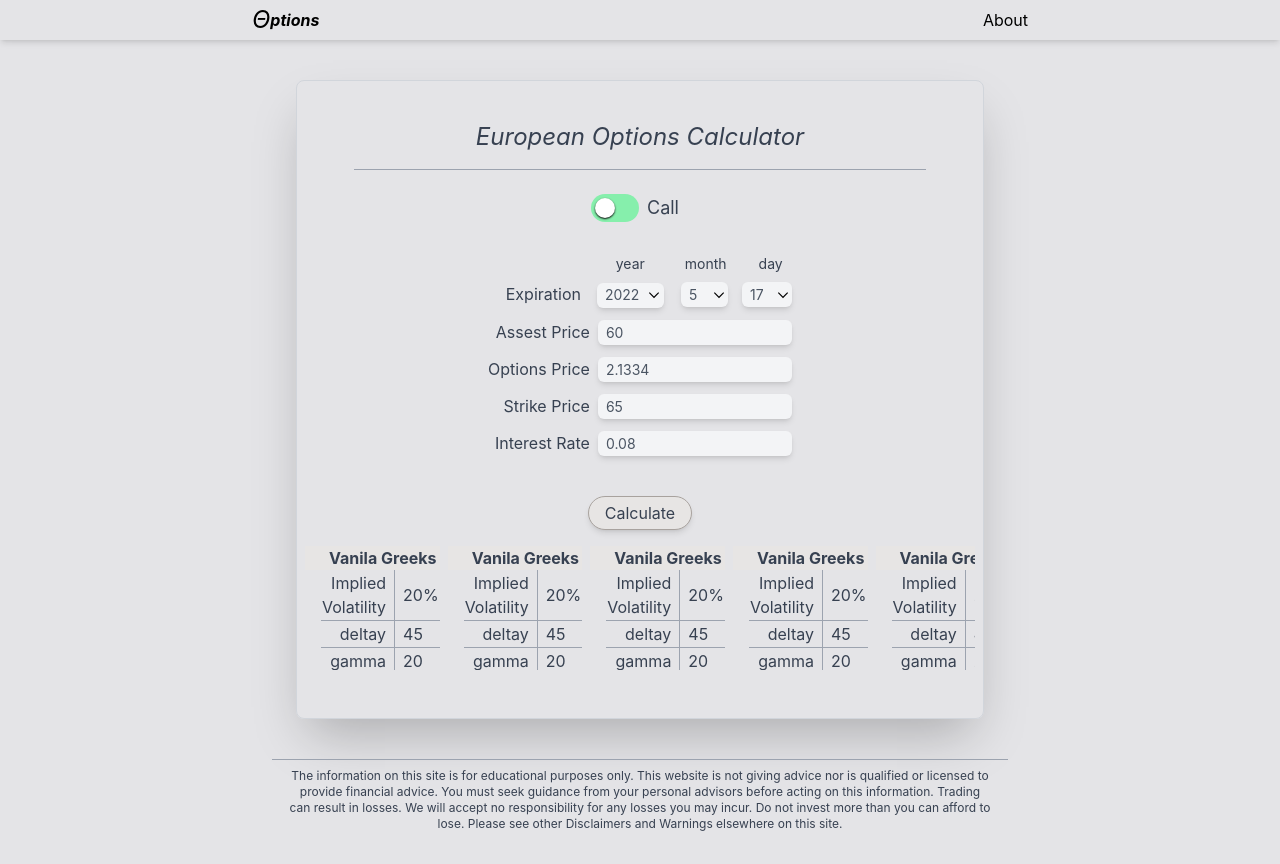
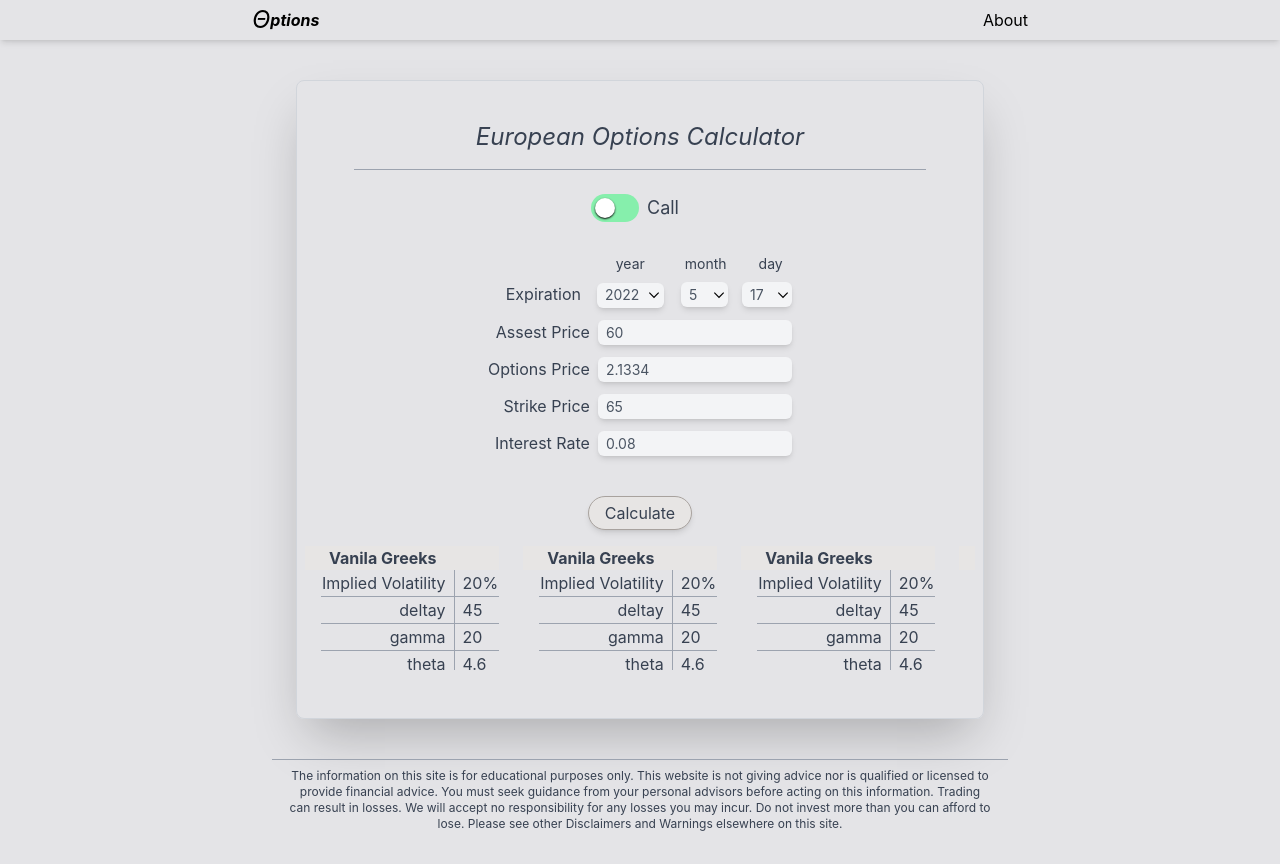
Before and after one commit to marcos-brasil/options-calculator, a Next.js app: page / in a window 1280 px wide. Built offline with nearby package versions, Linux system fonts and the light colour scheme.

Commit message:
table x scrolling fixed

```diff
--- a/elements/StatsTable/index.tsx
+++ b/elements/StatsTable/index.tsx
@@ -5,7 +5,7 @@ type Props = {
 
 export default function StatsTable({ title, data }: Props) {
   return (
-    <div className="flex  flex-col  h-[140px] pt-4">
+    <div className="flex  flex-col min-w-fit h-[140px] pt-4">
       <div className="z-10 font-bold text-left pl-6 h-ful bg-stone-200">
         {title}
       </div>
--- a/pages/calculator/index.tsx
+++ b/pages/calculator/index.tsx
@@ -19,7 +19,7 @@ export default function Calculator() {
 
       <div className=" w-full h-full p-2 ">
         <EuropeanFormFields />
-        <div className="flex  overflow-auto gap-2">
+        <div className="flex  overflow-auto gap-6">
           <StatsTable
             title="Vanila Greeks"
             data={[
```
